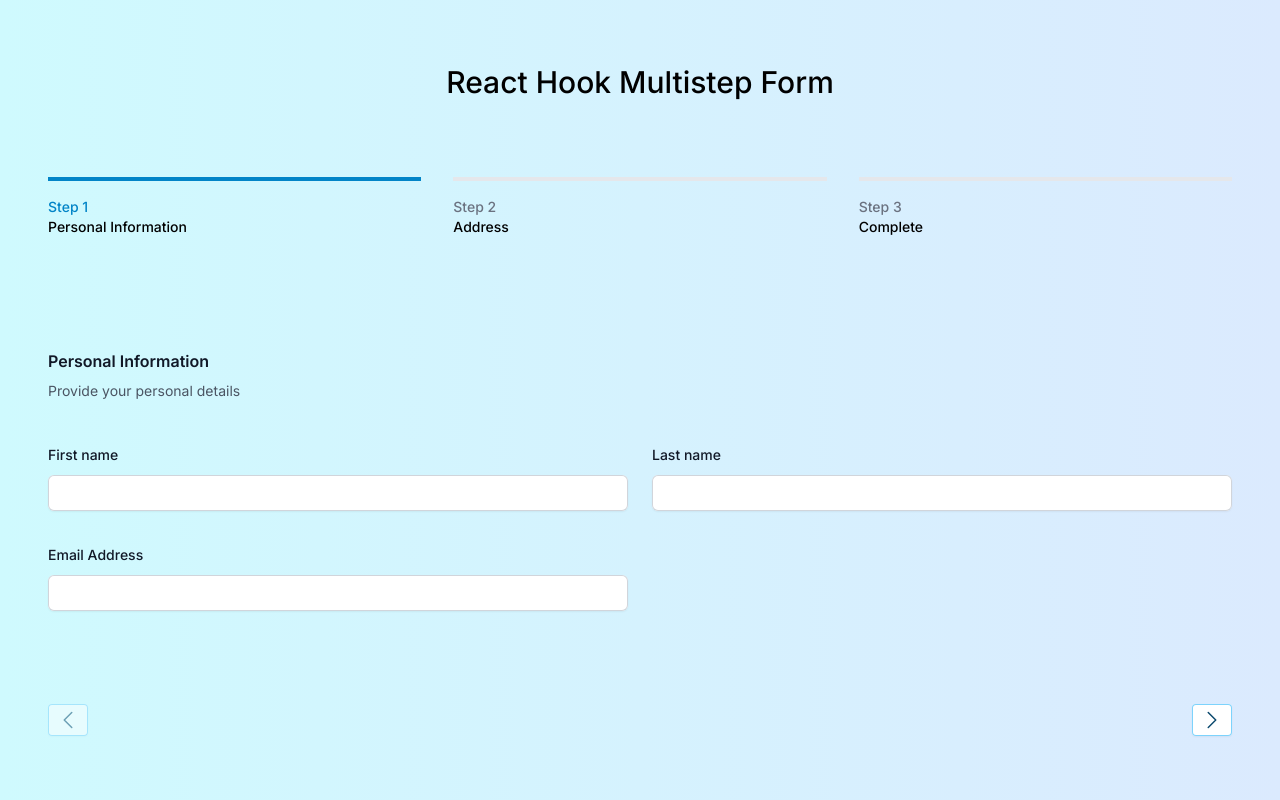
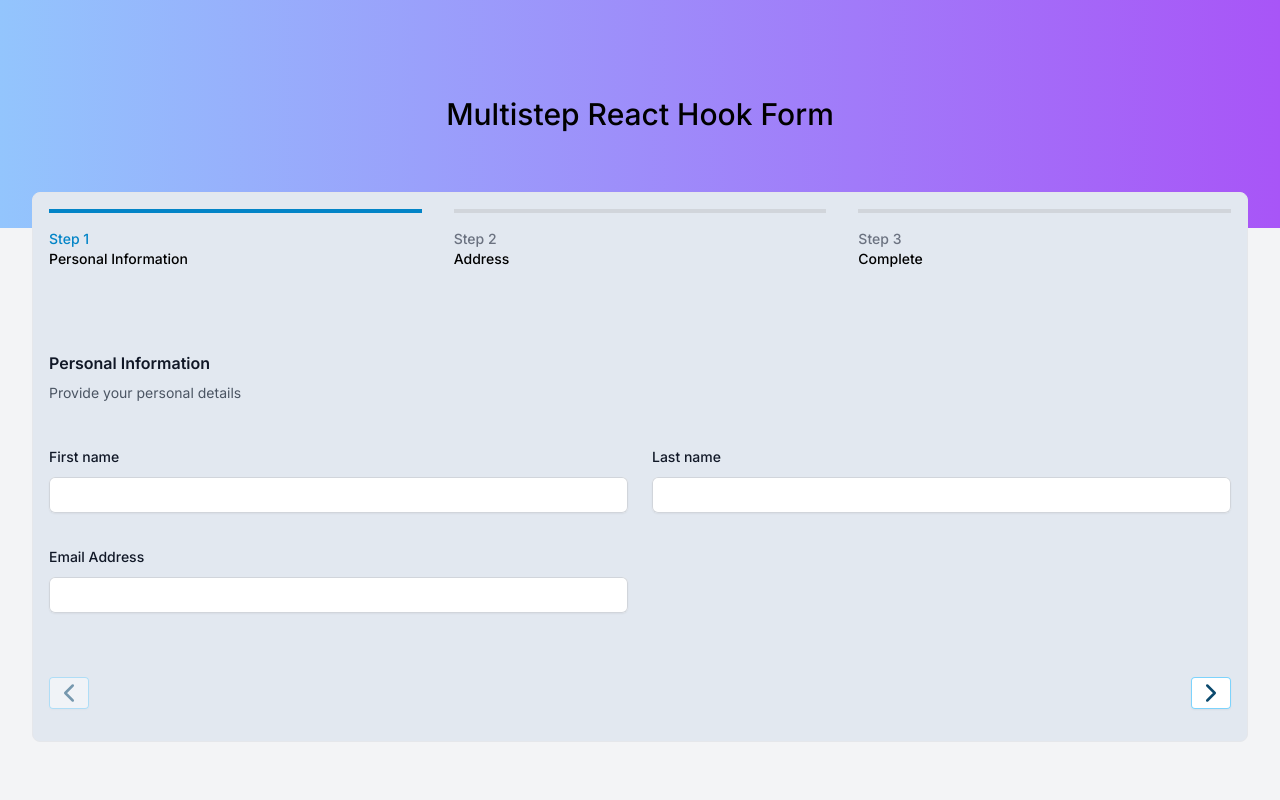
Before and after one commit to sunayanasarangi/next-multistep-form, a Next.js app: page / in a window 1280 px wide. Built offline with nearby package versions, Linux system fonts and the light colour scheme.

Commit message:
adjusting styles

```diff
--- a/src/app/globals.css
+++ b/src/app/globals.css
@@ -4,6 +4,6 @@
 
 @layer base {
   body {
-    @apply bg-gradient-to-r from-cyan-100 to-blue-100;
+    @apply bg-gray-100;
   }
 }
--- a/src/app/page.tsx
+++ b/src/app/page.tsx
@@ -2,7 +2,10 @@ import Form from "@/components/form";
 
 export default function Home() {
   return (
-    <section className="py-24">
+    <section className="bg-gradient-to-r from-blue-300 to-purple-500 py-24">
+      <h1 className="text-xl font-medium capitalize text-center sm:text-3xl md:text-3xl">
+        Multistep React Hook Form
+      </h1>
       <div className="container">
         <Form />
       </div>
--- a/src/components/form.tsx
+++ b/src/components/form.tsx
@@ -176,12 +176,13 @@ export default function Form() {
   };
 
   return (
-    <section className="absolute inset-0 flex flex-col justify-between p-12">
-      <h1 className="text-3xl font-medium capitalize mb-8 text-center py-4">
-        React Hook Multistep Form
-      </h1>
+    <section className="absolute inset-0 flex flex-col justify-between px-8 py-24">
+      <div className="relative mt-24 p-4 border rounded-lg bg-slate-200">
         <nav aria-label="Progress">
-        <ol role="list" className="space-y-4 md:flex md:space-x-8 md:space-y-0">
+          <ol
+            role="list"
+            className="space-y-4 md:flex md:space-x-8 md:space-y-0"
+          >
             {steps.map((step, index) => (
               <li key={step.name} className="md:flex-1">
                 {currentStep > index ? (
@@ -202,7 +203,7 @@ export default function Form() {
                     <span className="text-sm font-medium">{step.name}</span>
                   </div>
                 ) : (
-                <div className="group flex w-full flex-col border-l-4 border-gray-200 py-2 pl-4 transition-colors md:border-l-0 md:border-t-4 md:pb-0 md:pl-0 md:pt-4">
+                  <div className="group flex w-full flex-col border-l-4 border-gray-300 py-2 pl-4 transition-colors md:border-l-0 md:border-t-4 md:pb-0 md:pl-0 md:pt-4">
                     <span className="text-sm font-medium text-gray-500 transition-colors">
                       {step.id}
                     </span>
@@ -454,7 +455,7 @@ export default function Form() {
                 xmlns="http://www.w3.org/2000/svg"
                 fill="none"
                 viewBox="0 0 24 24"
-              strokeWidth="1.5"
+                strokeWidth="2.5"
                 stroke="currentColor"
                 className="h-6 w-6"
               >
@@ -475,7 +476,7 @@ export default function Form() {
                 xmlns="http://www.w3.org/2000/svg"
                 fill="none"
                 viewBox="0 0 24 24"
-              strokeWidth="1.5"
+                strokeWidth="2.5"
                 stroke="currentColor"
                 className="h-6 w-6"
               >
@@ -488,6 +489,7 @@ export default function Form() {
             </button>
           </div>
         </div>
+      </div>
     </section>
   );
 }
```
Lines whose indentation alone changed are shown as unchanged.
